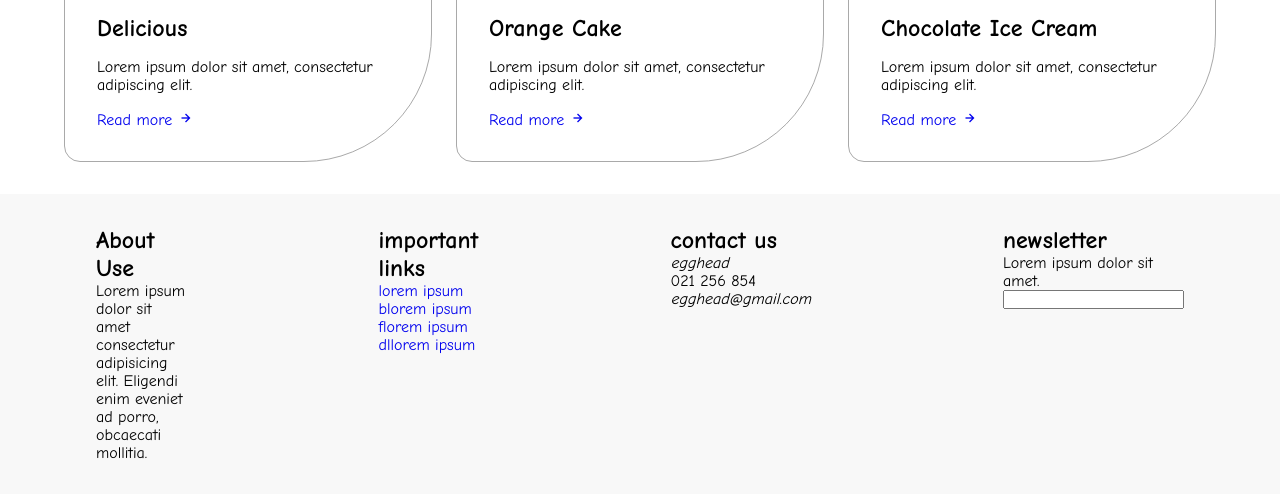
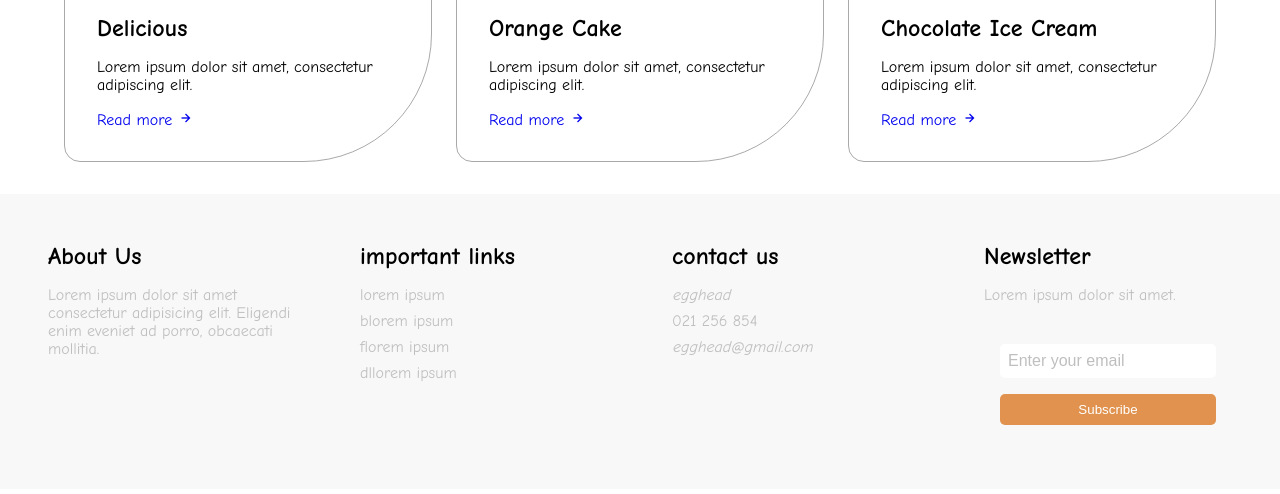
Before and after one commit to eliegamala/creme, a plain HTML site: page index.html in a window 1280 px wide. Shown: the part 3015-3509 px from the top of the page. Drawn offline with nearby package versions, Linux system fonts and the light colour scheme.

```diff
--- a/css/styles.css
+++ b/css/styles.css
@@ -429,17 +429,85 @@ margin: 1rem 2rem;
   background-color: #e0924e;
 }
 
-footer{
+@media (max-width: 600px) {
+
+  .contact-section form {
+    margin: 0 0.5rem;
+  }
+}
+
+footer {
   display: grid;
-  grid-template-columns: 1fr 1fr 1fr 1fr;
+  grid-template-columns: repeat(auto-fit, minmax(200px, 1fr));
   background-color: #f8f8f8;
+  color: black;
+  padding: 2rem;
+  gap: 2rem;
+  text-align: left;
   margin-top: 2rem;
 }
 
-footer div{
+footer div {
   display: flex;
   flex-direction: column;
-  margin: 0 4rem;
-  padding: 2rem;
+  margin: 0;
+  padding: 1rem;
+}
 
+footer h2 {
+  font-size: 1.5rem;
+  margin-bottom: 1rem;
 }
+
+footer p, footer a, footer address {
+  font-size: 1rem;
+  margin-bottom: 0.5rem;
+  color: #bfbfbf;
+}
+
+footer a:hover {
+  color: #fff;
+}
+
+
+footer .newsletter input {
+  padding: 0.5rem;
+  border: none;
+  border-radius: 5px;
+  margin-top: 1rem;
+  font-size: 1rem;
+}
+
+footer .newsletter input::placeholder {
+  color: #bfbfbf;
+}
+
+footer .newsletter input:focus {
+  outline: none;
+}
+
+footer .newsletter button {
+  padding: 0.5rem 1rem;
+  margin-top: 1rem;
+  background-color: #e0924e;
+  color: #fff;
+  border: none;
+  border-radius: 5px;
+  cursor: pointer;
+}
+
+footer .newsletter button:hover {
+  background-color: #d48445;
+}
+
+@media (max-width: 768px) {
+  footer {
+    grid-template-columns: 1fr;
+    text-align: center;
+  }
+
+  footer div {
+    margin: 0 auto;
+    padding: 1rem 0;
+  }
+}
--- a/index.html
+++ b/index.html
@@ -148,7 +148,7 @@
     <footer>
 
       <div class="about-us">
-        <h2>About Use</h2>
+        <h2>About Us</h2>
         <p>Lorem ipsum dolor sit amet consectetur adipisicing elit. Eligendi enim eveniet ad porro, obcaecati mollitia.</p>
       </div>
 
@@ -171,10 +171,12 @@
 
       </div>
       <div class="newsletter">
-        <h2>newsletter</h2>
+        <h2>Newsletter</h2>
         <p>Lorem ipsum dolor sit amet.</p>
-        <input></input>
-
+        <div class="newsletter-input">
+          <input type="text" placeholder="Enter your email">
+          <button type="submit">Subscribe</button>
+        </div>
       </div>
 
     </footer>
```
